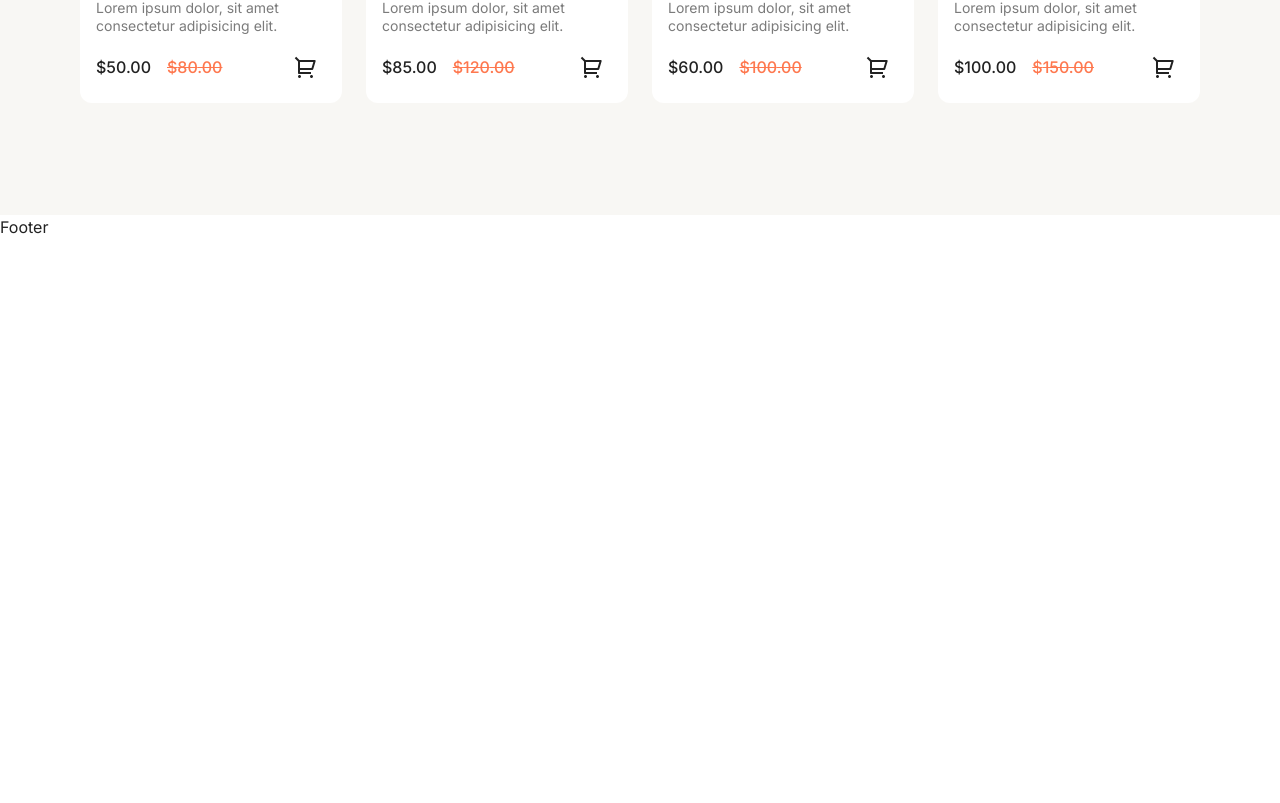
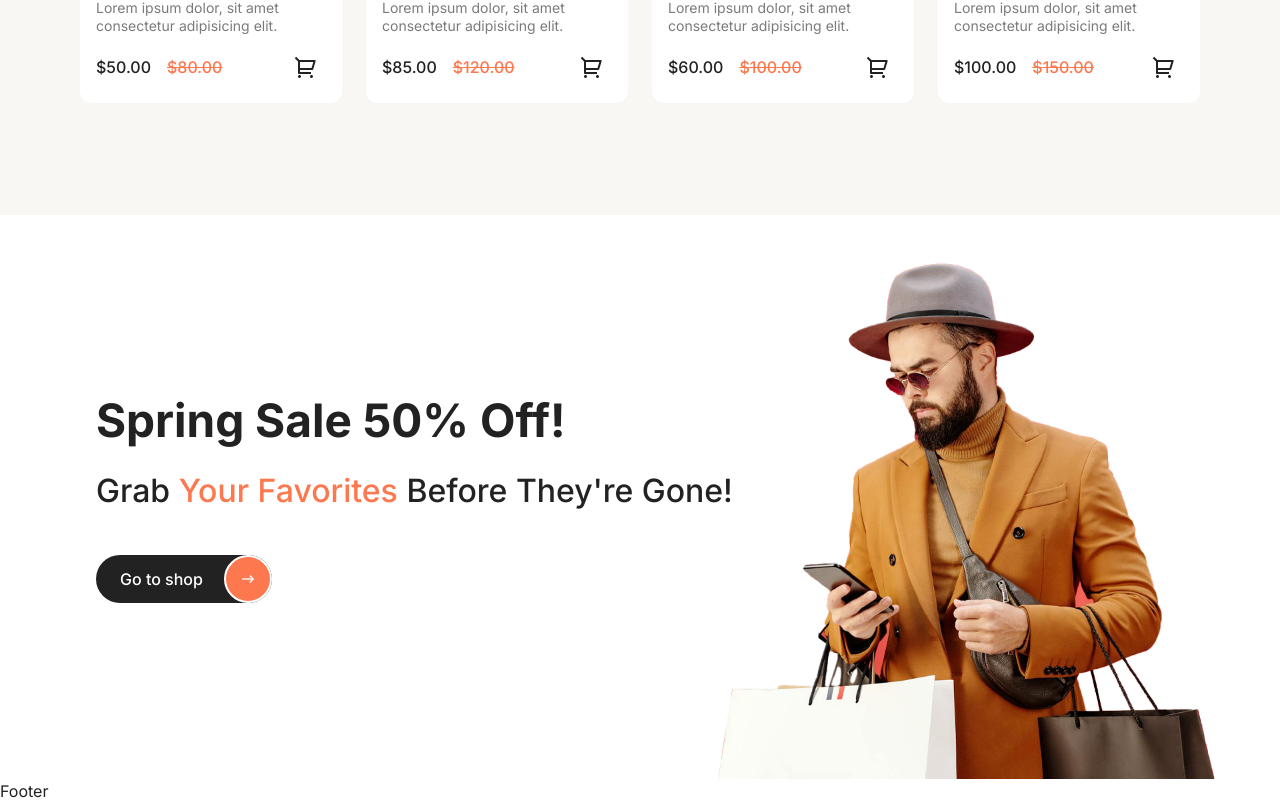
Before and after one commit to Miran-Ahmad/cartNet-ecommerce, a React (Vite) app in the folder frontend/: page / in a window 1280 px wide. Shown: the part 2002-2805 px from the top of the page. Before the commit the page ends 2241 px from the top, so only its background shows below. Built offline with nearby package versions, Linux system fonts and the light colour scheme; a web font is replaced by a local one.

Commit message:
offer section

```diff
--- a/frontend/src/components/About.jsx
+++ b/frontend/src/components/About.jsx
@@ -6,7 +6,7 @@
   return (
     <section className="max-padd-container py-12 xl:py-32">
       {/* container */}
-      <div className="flex flex-col xl:flex-row">
+      <div className="flex flex-col gap-16 xl:gap-8 xl:flex-row">
         <div className="flex-1">
           <h3 className="h3 capitalize">
             Unveiling Our Products Key Features!
--- a/frontend/src/components/Offer.jsx
+++ b/frontend/src/components/Offer.jsx
@@ -1,9 +1,26 @@
-import React from 'react'
+import React from "react";
+import { Link } from "react-router-dom";
+import { FaArrowRightLong } from "react-icons/fa6";
 
 const Offer = () => {
   return (
-    <div>Offer</div>
-  )
-}
+    <section className="max-padd-container bg-banneroffer bg-center bg-cover w-full">
+      <div className="px-4 py-16 md:py-24 lg:py-44">
+        <h2 className="h2">Spring Sale 50% Off!</h2>
+        <h4 className="medium-32 capitalize font-normal">
+          Grab <span className="text-secondary">Your Favorites</span> Before
+          They're Gone!
+        </h4>
+        <Link
+          to={""}
+          className="text-white bg-tertiary pl-6 rounded-full flexBetween gap-x-2 medium-16 w-44 mt-10 group"
+        >
+          Go to shop
+          <FaArrowRightLong className="text-xl bg-secondary text-primary rounded-full h-12 w-12 p-4 group-hover:-rotate-45 transition-all duration-500 border-2 border-white" />
+        </Link>
+      </div>
+    </section>
+  );
+};
 
-export default Offer
+export default Offer;
--- a/frontend/src/pages/Home.jsx
+++ b/frontend/src/pages/Home.jsx
@@ -2,6 +2,7 @@
 import Hero from '../components/Hero'
 import About from '../components/About'
 import PopularProducts from '../components/PopularProducts'
+import Offer from '../components/Offer'
 
 const Home = () => {
   return (
@@ -9,6 +10,7 @@
       <Hero />
       <About />
       <PopularProducts/>
+      <Offer />
     </>
   )
 }
```
